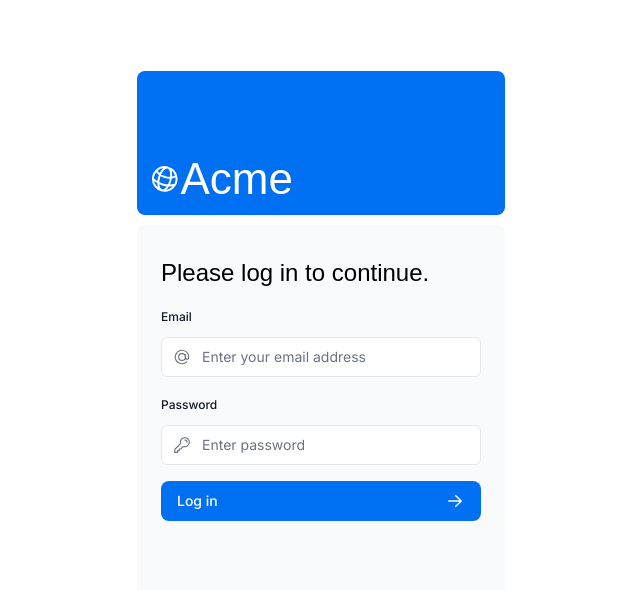
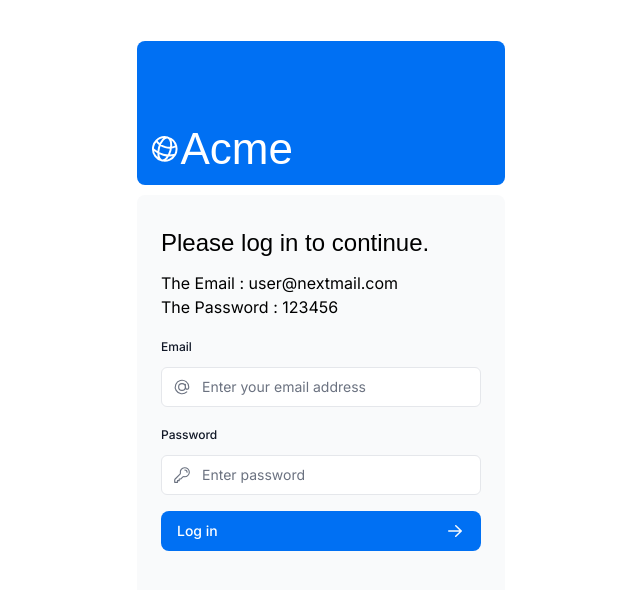
Before and after one commit to Useless007/nextjs-dashboard-learning, a Next.js app: page /login in a window 1280 px wide. Shown: the top 590 px of the page, without its empty margins (319-959 px from the left). Built offline with nearby package versions, Linux system fonts and the light colour scheme; a web font is replaced by a local one.

Commit message:
Add login form instructions in login-form.tsx

```diff
--- a/app/ui/login-form.tsx
+++ b/app/ui/login-form.tsx
@@ -18,6 +18,11 @@ export default function LoginForm() {
         <h1 className={`${lusitana.className} mb-3 text-2xl`}>
           Please log in to continue.
         </h1>
+        <p>
+          The Email : user@nextmail.com
+          <br />
+          The Password : 123456
+        </p>
         <div className="w-full">
           <div>
             <label
```
